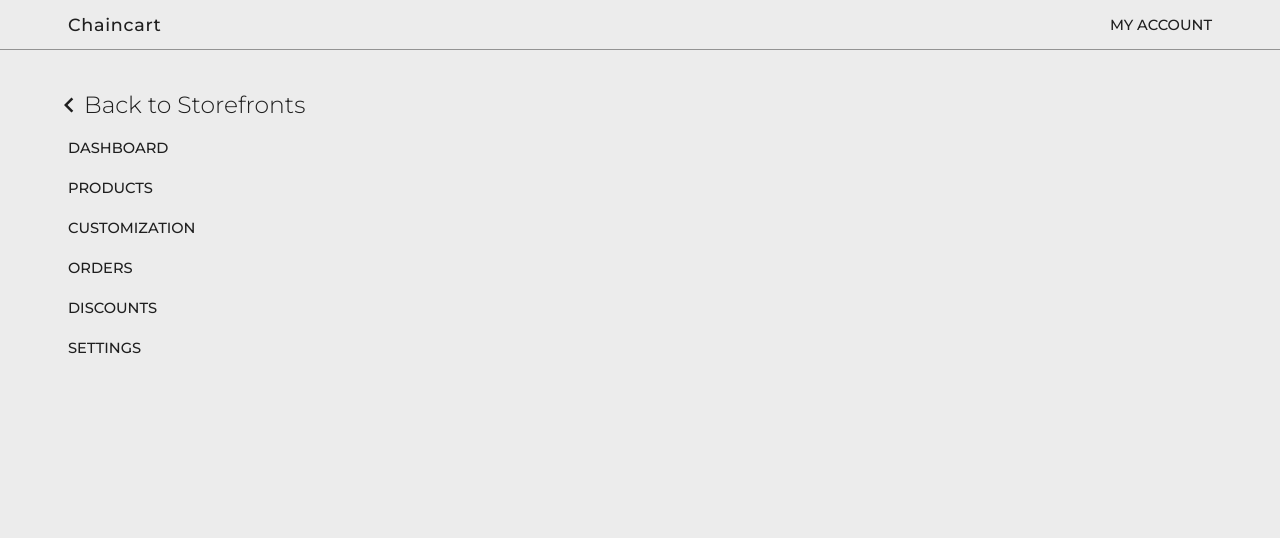
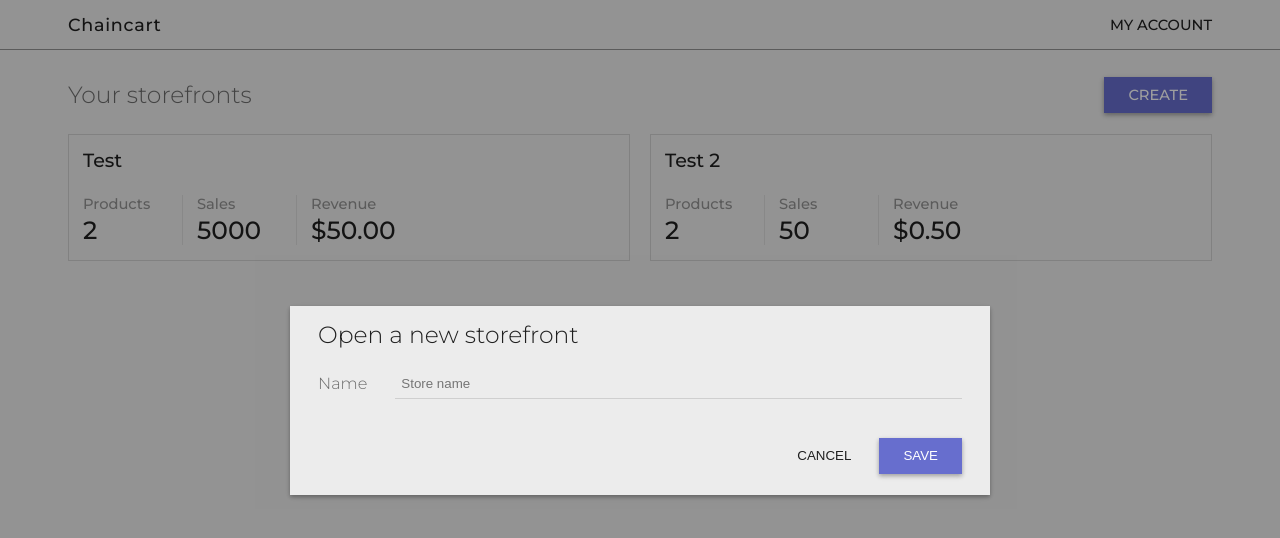
Before and after one commit to tklg/chaincart-ui, a React app: page /store/create in a window 1280 px wide. Built offline with nearby package versions, Linux system fonts and the light colour scheme.

Commit message:
feat: add modal to storefront page

```diff
--- a/src/App/index.js
+++ b/src/App/index.js
@@ -11,13 +11,15 @@ export default class App extends Component {
       <div className='app flex-container flex-vertical'>
         <Header />
         <Switch>
-          <Route path='/' exact>
+          <Route path='/(store/create)?' exact>
             <Storefronts />
           </Route>
           <Route
             path='/store/:id'
             render={({ match }) => (
-              <Storefront id={match.params.id} />
+              match.params.id === 'create'
+                ? null
+                : <Storefront id={match.params.id} />
             )} />
         </Switch>
       </div>
--- a/src/App/index.scss
+++ b/src/App/index.scss
@@ -16,7 +16,7 @@ body,
   font-size: 11pt;
   color: $text-dark-1;
   overflow: hidden;
-  font-family: 'Montserrat', sans-serif;
+  font-family: 'Montserrat', arial, sans-serif;
 }
 
 .hidden {
--- a/src/Colorpicker/index.js
+++ b/src/Colorpicker/index.js
@@ -45,6 +45,12 @@ export default function (props) {
     }
   }
 
+  useEffect(() => {
+    return () => {
+      document.body.onmousemove = document.body.onmouseup = null
+    }
+  }, [])
+
   return (
     <form className={react.classes(props.className, 'colorpicker')} onSubmit={e => e.preventDefault()}>
       <div className='details flex-container'>
--- a/src/Modal/index.js
+++ b/src/Modal/index.js
@@ -1,6 +1,7 @@
 import React from 'react'
 import { CSSTransition } from 'react-transition-group'
 import ConfigModal from './ConfigModal'
+import { react } from '../util'
 import './index.scss'
 
 export default function Modal (props) {
@@ -11,7 +12,7 @@ export default function Modal (props) {
       unmountOnExit
       classNames='modal-container'>
       <div className='modal-container flex-container flex-center' onClick={e => props.onClose(e)}>
-        <div className='modal' onClick={e => e.stopPropagation()}>
+        <div className={react.classes('modal', props.className)} onClick={e => e.stopPropagation()}>
           {props.data ? <ConfigModal {...props} /> : props.children}
         </div>
       </div>
--- a/src/Modal/index.scss
+++ b/src/Modal/index.scss
@@ -24,6 +24,10 @@
     padding: 14px;
     display: flex;
     flex-direction: column;
+
+    &.small {
+      min-height: initial;
+    }
 
     textarea {
       font-family: inherit;
--- a/src/Storefront/customization.js
+++ b/src/Storefront/customization.js
@@ -17,7 +17,6 @@ class Customization extends Component {
   }
   componentDidMount () {
     this.setState(this.props.colors)
-    console.log(react.cssNamespace(this.props.colors.css, `#${this.previewID}`))
   }
   update (key, value) {
     this.setState({
--- a/src/Storefronts/index.js
+++ b/src/Storefronts/index.js
@@ -1,7 +1,9 @@
 import React, { Component } from 'react'
-import { Link } from 'react-router-dom'
+import { Link, Route } from 'react-router-dom'
+import { push } from 'connected-react-router'
 import { connect } from 'react-redux'
 import { money } from '../util'
+import Modal from '../Modal'
 import './index.scss'
 
 class Storefronts extends Component {
@@ -38,12 +40,23 @@ class Storefronts extends Component {
         <div className='width-limit'>
           <nav className='flex-container'>
             <h1 className='flex'>Your storefronts</h1>
-            <button className='btn'>Create</button>
+            <Link className='btn' to='/store/create'>Create</Link>
           </nav>
           <div className='tiles'>
             {this.props.stores.map(this.renderStorefront)}
           </div>
         </div>
+
+        <Route path='/store/create' children={({ match }) => {
+          return (
+            <Modal
+              className='small'
+              active={match !== null}
+              onClose={e => this.props.dispatch(push('../../'))}
+              onSave={data => console.log(data)}
+              data={modalData(null)} />
+          )
+        }} />
       </div>
     )
   }
@@ -55,4 +68,22 @@ const mapStateToProps = ({ storefronts }, props) => {
   }
 }
 
+const modalData = () => ({
+  header: {
+    title: 'Open a new storefront',
+    subtitle: ''
+  },
+  footer: {},
+  values: [{
+    name: 'Name',
+    value: '',
+    component: {
+      type: 'input',
+      props: {
+        placeholder: 'Store name'
+      }
+    }
+  }]
+})
+
 export default connect(mapStateToProps)(Storefronts)
--- a/src/assets/_nav.scss
+++ b/src/assets/_nav.scss
@@ -12,7 +12,7 @@
   .btn {
     vertical-align: middle;
   }
-  a {
+  a:not(.btn) {
     color: $text-dark-1;
     display: inline-block;
     height: 50px;
--- a/src/assets/_vars.scss
+++ b/src/assets/_vars.scss
@@ -1,5 +1,3 @@
-// @import 'nav';
-
 $shadow-0: 0 2px 2px 0 rgba(0,0,0,0.14), 0 3px 1px -2px rgba(0,0,0,0.12), 0 1px 5px 0 rgba(0,0,0,0.2);
 $shadow-1: 0 1.5px 4px rgba(0, 0, 0, 0.24), 0 1.5px 6px rgba(0, 0, 0, 0.12);
 $shadow-1-inset: inset 0 1.5px 4px rgba(0, 0, 0, 0.24), inset 0 1.5px 6px rgba(0, 0, 0, 0.12);
--- a/src/index.js
+++ b/src/index.js
@@ -9,7 +9,9 @@ import { routerMiddleware, ConnectedRouter as Router } from 'connected-react-rou
 import reducers from './reducers'
 import App from './App'
 
-const history = createBrowserHistory()
+const history = createBrowserHistory({
+  basename: '/app/'
+})
 
 const store = createStore(
   reducers(history),
@@ -23,7 +25,7 @@ const store = createStore(
 
 ReactDOM.render(<ErrorBoundary>
   <Provider store={store}>
-    <Router basepath='/' history={history} >
+    <Router history={history} >
       <App />
     </Router>
   </Provider>
```
Also changed, not shown: 1 other file.
